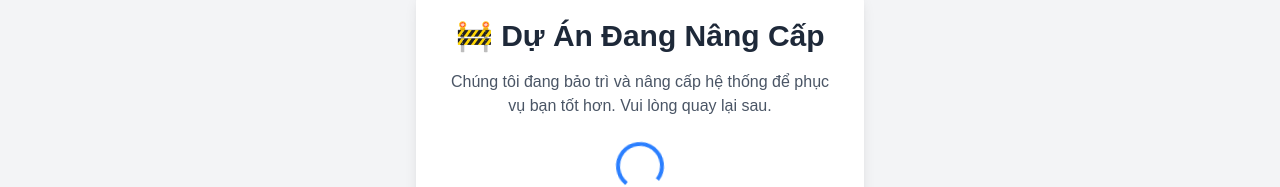
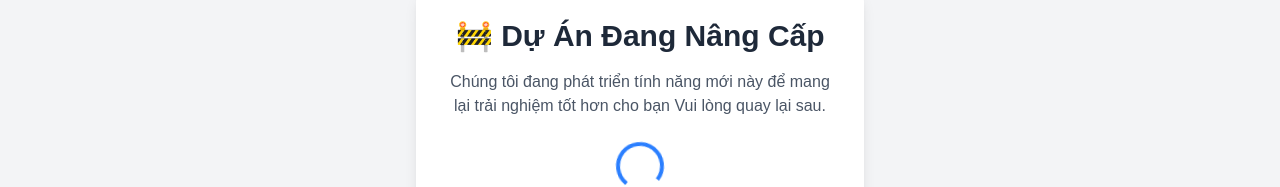
Before and after one commit to toibui/instrumentPlatform, a Next.js app: page /waitingpage in a window 1280 px wide. Shown: the part 350-537 px from the top of the page. Built offline with nearby package versions, Linux system fonts and the light colour scheme.

Commit message:
fix update waiting page

```diff
--- a/app/waitingpage/page.tsx
+++ b/app/waitingpage/page.tsx
@@ -7,7 +7,7 @@ export default function WaitingPage() {
           🚧 Dự Án Đang Nâng Cấp
         </h1>
         <p className="text-gray-600 mb-6">
-          Chúng tôi đang bảo trì và nâng cấp hệ thống để phục vụ bạn tốt hơn.
+          Chúng tôi đang phát triển tính năng mới này để mang lại trải nghiệm tốt hơn cho bạn
           Vui lòng quay lại sau.
         </p>
         <div className="animate-spin h-12 w-12 border-4 border-blue-500 border-t-transparent rounded-full mx-auto mb-4" />
```
